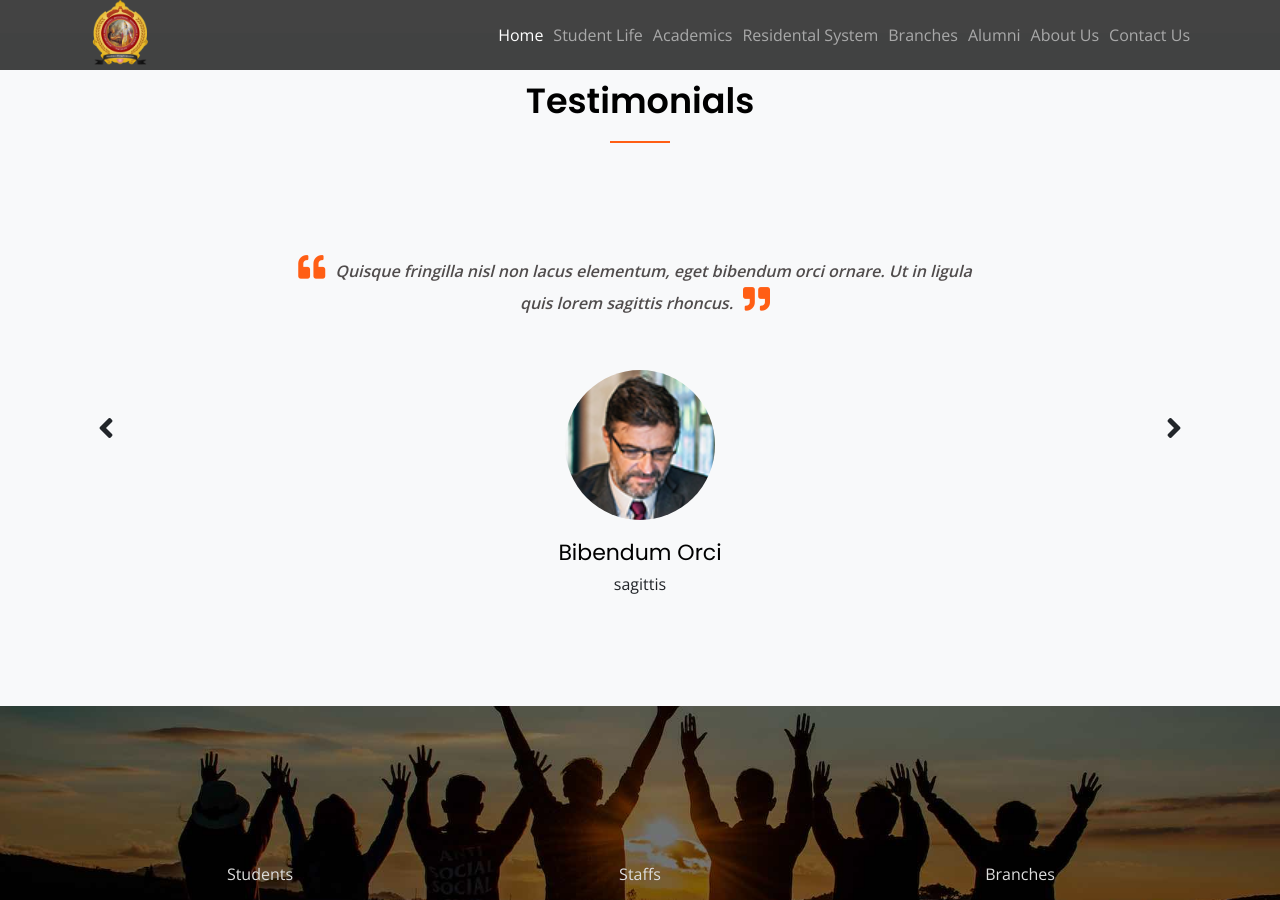
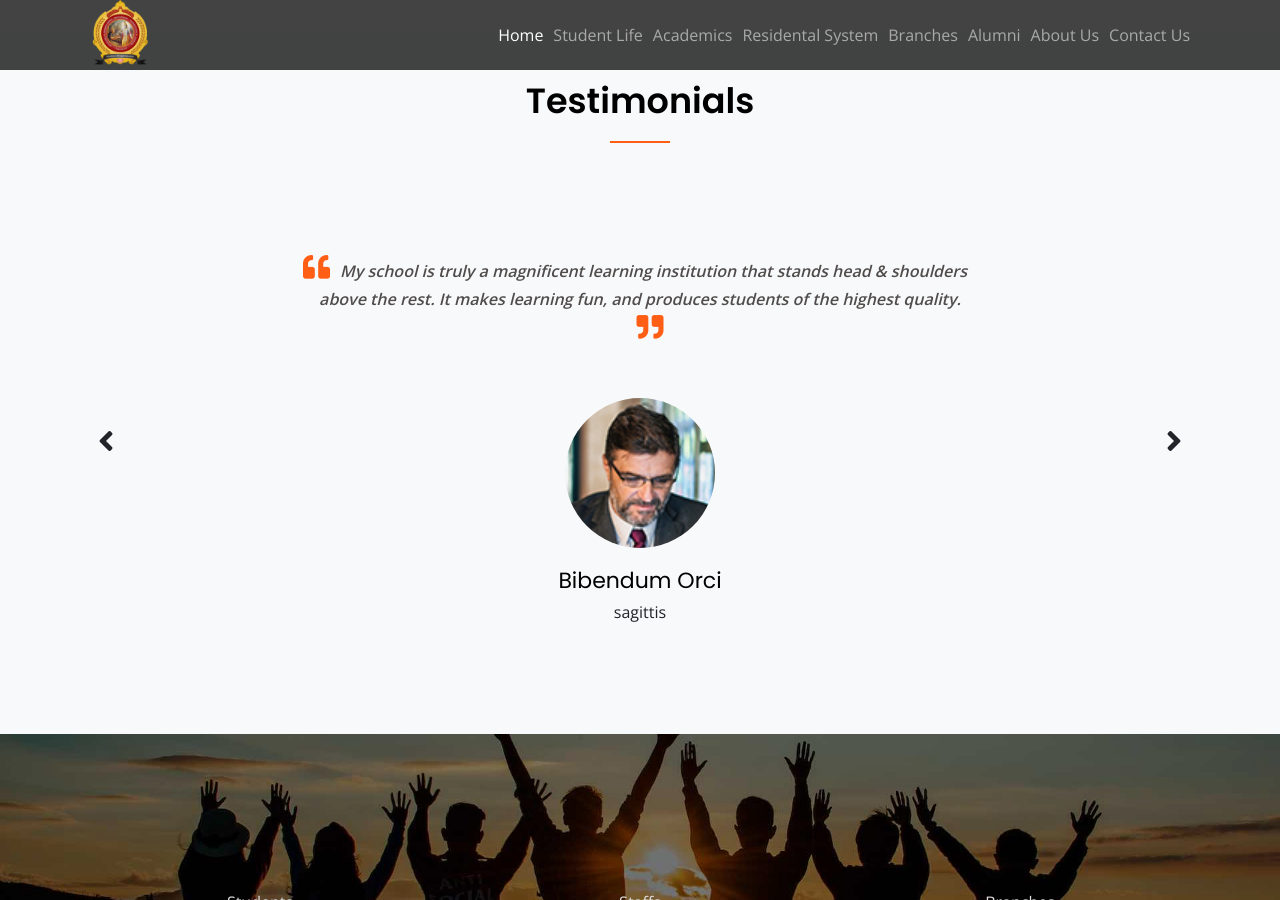
Before and after one commit to krei-school/krei-school.github.io, a Jekyll site: the page built from index.md, in a window 1280 px wide and 900 px high, scrolled down 1331 px. Built offline with Jekyll 4.4.1, drawn with Linux system fonts in a browser that asks for light colours.

Commit message:
Updated Index

```diff
--- a/index.md
+++ b/index.md
@@ -27,9 +27,9 @@ sections:
   i2:
     title: Testimonials
     testimonials:
-    - text: |-
-        Quisque fringilla nisl non lacus elementum, eget bibendum orci ornare.
-        Ut in ligula quis lorem sagittis rhoncus.
+    - text: "My school is truly a magnificent learning institution that stands head
+        & shoulders \nabove the rest. It makes learning fun, and produces students
+        of the highest quality. \n"
       person: Bibendum Orci
       position: sagittis
       image: testimony_person.jpg
```
